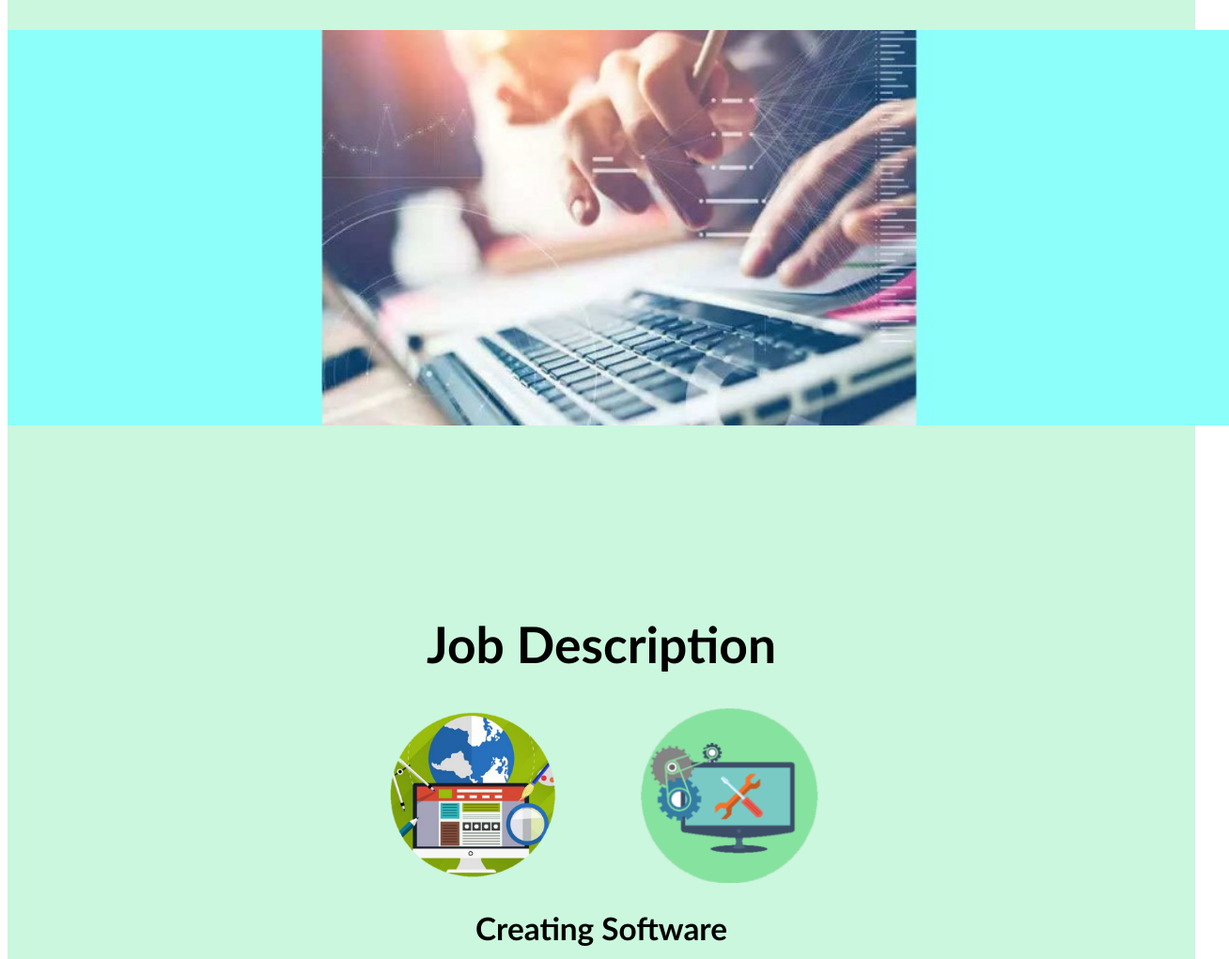
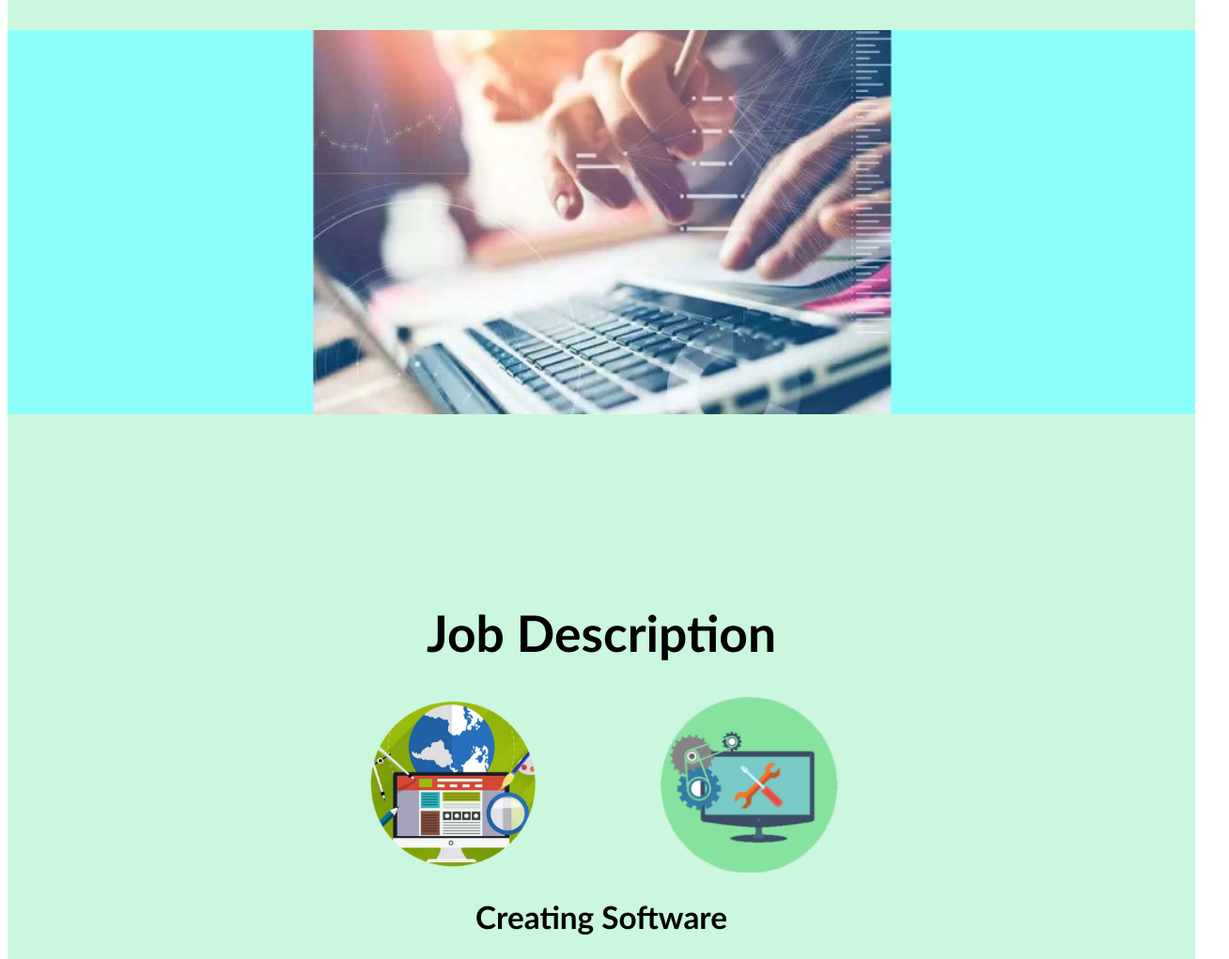
Before and after one commit to stevenbai0724/Civics-and-Careers-Project, a plain HTML site: page index.html in a window 1280 px wide. Shown: the part 200-1221 px from the top of the page at 94% size, 1308 px wide, since content can reach past the window. Drawn offline with Linux system fonts and the light colour scheme.

Commit message:
Add files via upload

```diff
--- a/index.css
+++ b/index.css
@@ -42,14 +42,14 @@ img.people{
 	margin-left: auto;
 	margin-right: auto;
 	margin-bottom: 200px;
-	width: 1300px;
+	width: 100%;
 
 }
 
 /*image 1 */
 img.one{
 	display: block;
-	margin-left: 400px;
+	margin-left: 30%;
 	margin-right: auto;
 	float: left;
 }
@@ -57,7 +57,7 @@ img.one{
 /*image 2 */
 img.two{
 	display: block;
-	margin-right:400px;
+	margin-right:30%;
 	margin-left: auto;
 
 }
```
